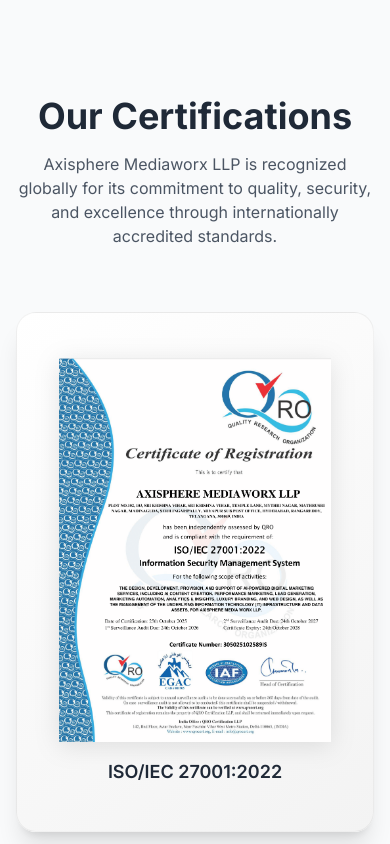
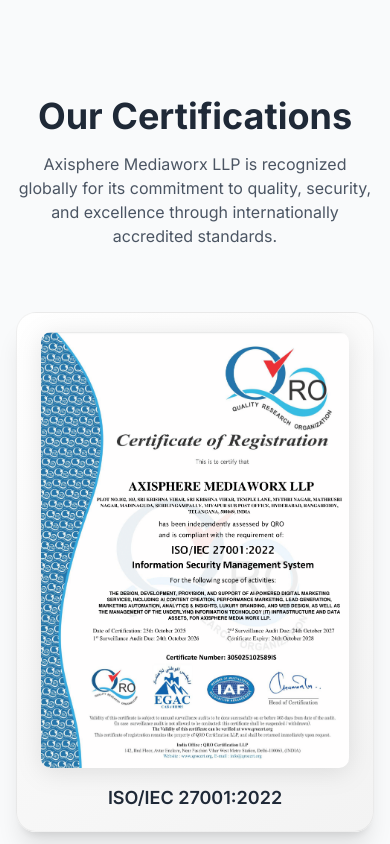
Before and after one commit to KSaiSreeLasya/AXISPHERE1, a React (Vite) app: page /certifications in a window 390 px wide. Shown: the top 844 px of the page. Built offline with nearby package versions, Linux system fonts and the light colour scheme.

Commit message:
Improve image responsiveness in CertificationsSection
Updated image styling in CertificationsSection.

```diff
--- a/client/pages/CertificationsSection.css
+++ b/client/pages/CertificationsSection.css
@@ -56,6 +56,14 @@
 }
 
 .flip-card-front img {
+  width: auto; /* no fixed width */
+  height: auto;
+  max-width: 100%; /* scale down if larger than container */
+  max-height: 480px; /* limit very tall images */
+  border-radius: 10px;
+  object-fit: contain;
+  display: block;
+  margin: 0 auto;
   filter: drop-shadow(0 4px 12px rgba(0, 0, 0, 0.1));
   transition: transform 0.3s ease, filter 0.3s ease;
 }
```
